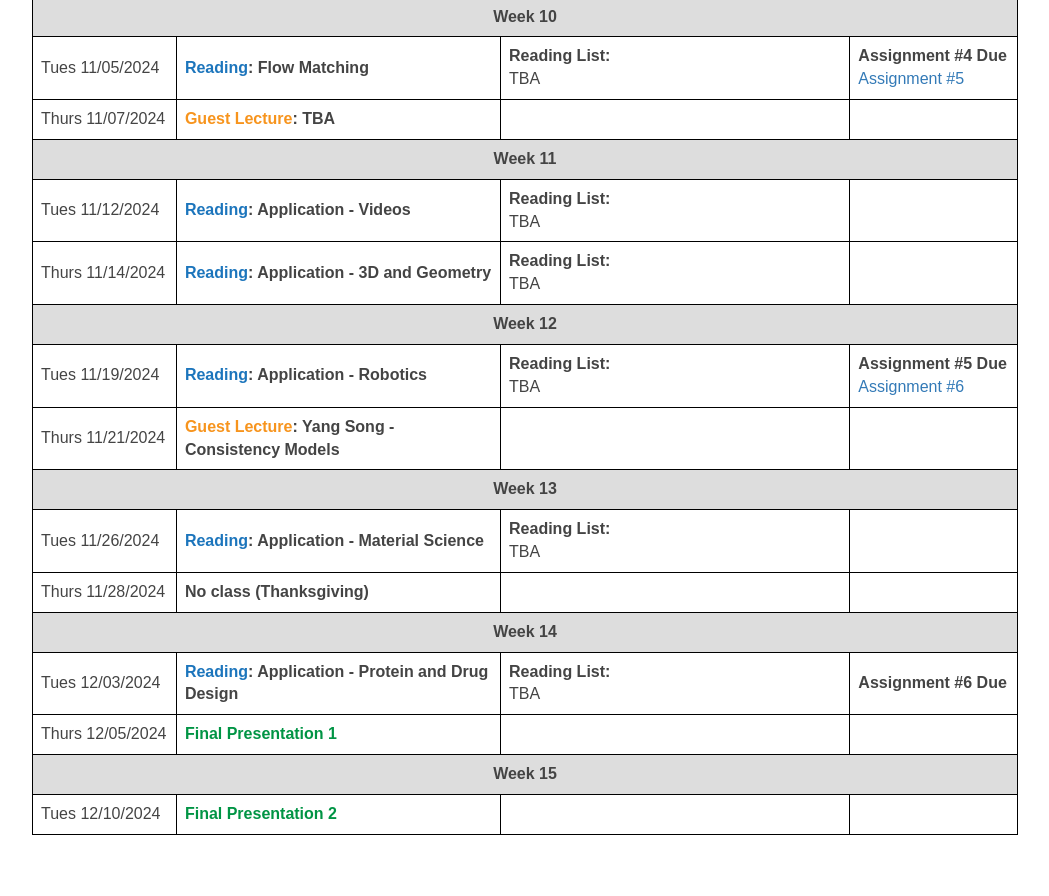
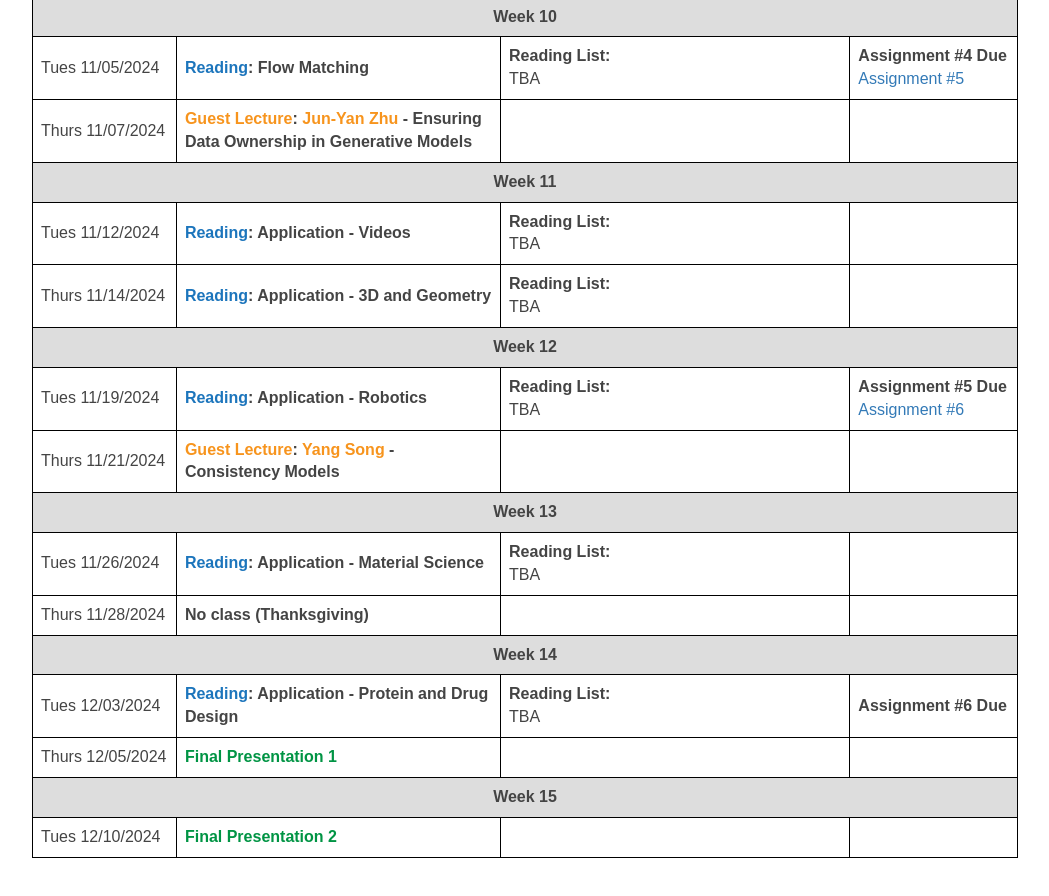
Before and after one commit to mit-6s978/mit-6s978.github.io, a plain HTML site: page schedule.html in a window 1280 px wide. Shown: the part 1586-2482 px from the top of the page, without its empty margins (115-1164 px from the left). Drawn offline with nearby package versions, Linux system fonts and the light colour scheme.

Commit message:
update schedule

```diff
--- a/schedule.html
+++ b/schedule.html
@@ -44,8 +44,6 @@
                     <td sdnum="1033;0;@" align="left">Thurs 09/05/2024</td>
                     <td align="left"><b style='color:#F7941D;'>Lecture</b><b>: Introduction</b></td>
                     <td align="left">
-                        <!-- <a href="">slides</a><br> -->
-                        <!-- <a href="http://aima.eecs.berkeley.edu/slides-pdf/chapter02.pdf">Russell & Norvig slides</a> -->
                     </td>
                     <td></td>
                 </tr>
@@ -66,8 +64,6 @@
                     <td sdnum="1033;0;@" align="left">Thurs 09/12/2024</td>
                     <td align="left"><b style='color:#F7941D;'>Lecture</b><b>: Variational Autoencoder (VAE)</b></td>
                     <td align="left">
-                        <!-- <a href="">slides</a><br> -->
-                        <!-- <a href="http://aima.eecs.berkeley.edu/slides-pdf/chapter02.pdf">Russell & Norvig slides</a> -->
                     </td>
                     <td></td>
                 </tr>
@@ -88,8 +84,6 @@
                     <td sdnum="1033;0;@" align="left">Thurs 09/19/2024</td>
                     <td align="left"><b style='color:#F7941D;'>Lecture</b><b>: Autoregressive (AR) Models</b></td>
                     <td align="left">
-                        <!-- <a href="">slides</a><br> -->
-                        <!-- <a href="http://aima.eecs.berkeley.edu/slides-pdf/chapter02.pdf">Russell & Norvig slides</a> -->
                     </td>
                     <td></td>
                 </tr>
@@ -132,8 +126,6 @@
                     <td sdnum="1033;0;@" align="left">Thurs 10/03/2024</td>
                     <td align="left"><b style='color:#F7941D;'>Lecture</b><b>: Generative Adversarial Network (GAN)</b></td>
                     <td align="left">
-                        <!-- <a href="">slides</a><br> -->
-                        <!-- <a href="http://aima.eecs.berkeley.edu/slides-pdf/chapter02.pdf">Russell & Norvig slides</a> -->
                     </td>
                     <td></td>
                 </tr>
@@ -174,8 +166,6 @@
                     <td align="left"><b style='color:#F7941D;'>Lecture</b><b>: Energy-based Models, Score matching,
                             Diffusion Models</b></td>
                     <td align="left">
-                        <!-- <a href="">slides</a><br> -->
-                        <!-- <a href="http://aima.eecs.berkeley.edu/slides-pdf/chapter02.pdf">Russell & Norvig slides</a> -->
                     </td>
                     <td></td>
                 </tr>
@@ -238,10 +228,8 @@
                 </tr>
                 <tr>
                     <td sdnum="1033;0;@" align="left">Thurs 11/07/2024</td>
-                    <td align="left"><b style='color:#F7941D;'>Guest Lecture</b><b>: TBA</b></td>
+                    <td align="left"><b style='color:#F7941D;'>Guest Lecture</b><b>: <a style='color:#F7941D;' href="https://www.cs.cmu.edu/~junyanz/">Jun-Yan Zhu</a> - Ensuring Data Ownership in Generative Models</b></td>
                     <td align="left">
-                        <!-- <a href="">slides</a><br> -->
-                        <!-- <a href="http://aima.eecs.berkeley.edu/slides-pdf/chapter02.pdf">Russell & Norvig slides</a> -->
                     </td>
                     <td></td>
                 </tr>
@@ -282,10 +270,8 @@
                 </tr>
                 <tr>
                     <td sdnum="1033;0;@" align="left">Thurs 11/21/2024</td>
-                    <td align="left"><b style='color:#F7941D;'>Guest Lecture</b><b>: Yang Song - Consistency Models</b></td>
+                    <td align="left"><b style='color:#F7941D;'>Guest Lecture</b><b>: <a style='color:#F7941D;' href="https://yang-song.net/">Yang Song</a> - Consistency Models</b></td>
                     <td align="left">
-                        <!-- <a href="">slides</a><br> -->
-                        <!-- <a href="http://aima.eecs.berkeley.edu/slides-pdf/chapter02.pdf">Russell & Norvig slides</a> -->
                     </td>
                     <td></td>
                 </tr>
```
